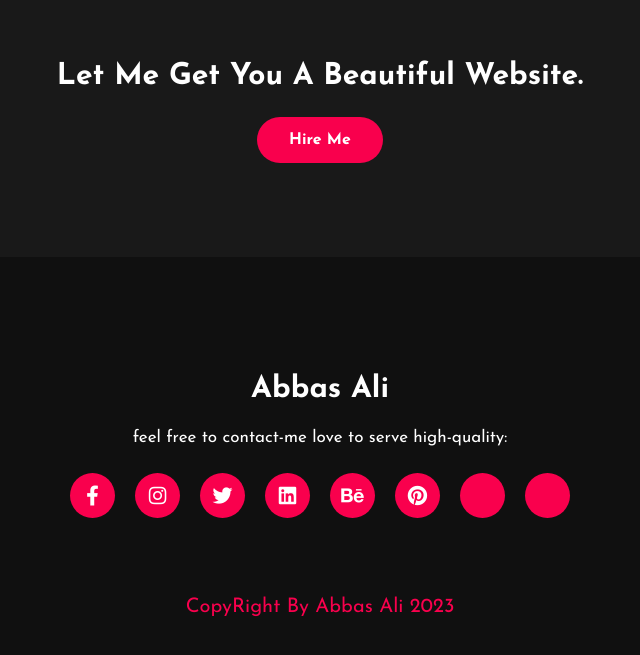
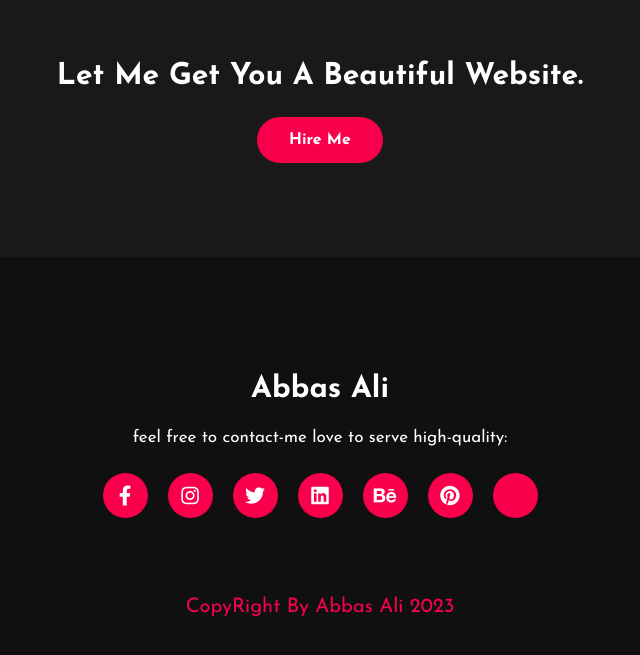
Before and after one commit to Abbastechno/abbasali.github.io, a plain HTML site: page index.html in a window 1280 px wide. Shown: the part 2413-3068 px from the top of the page, without its empty margins (320-960 px from the left). Drawn offline with Linux system fonts and the light colour scheme.

Commit message:
Update index.html

```diff
--- a/index.html
+++ b/index.html
@@ -118,7 +118,6 @@
 			<a href="https://www.behance.net/abbasali25"><i class="fab fa-behance"></i></a>
 			<a href="https://www.pinterest.com/Abbas1Ali/"><i class="fab fa-pinterest"></i></a>
 			<a href="https://linktr.ee/abbas.ali1"><i class="fab fa-Website"></i></a>
-			<a href="https://asdigital.agency/"><i class="fab fa-Website"></i></a>
 
 		</div>
 		<p class="end">CopyRight By Abbas Ali 2023</p>
```
